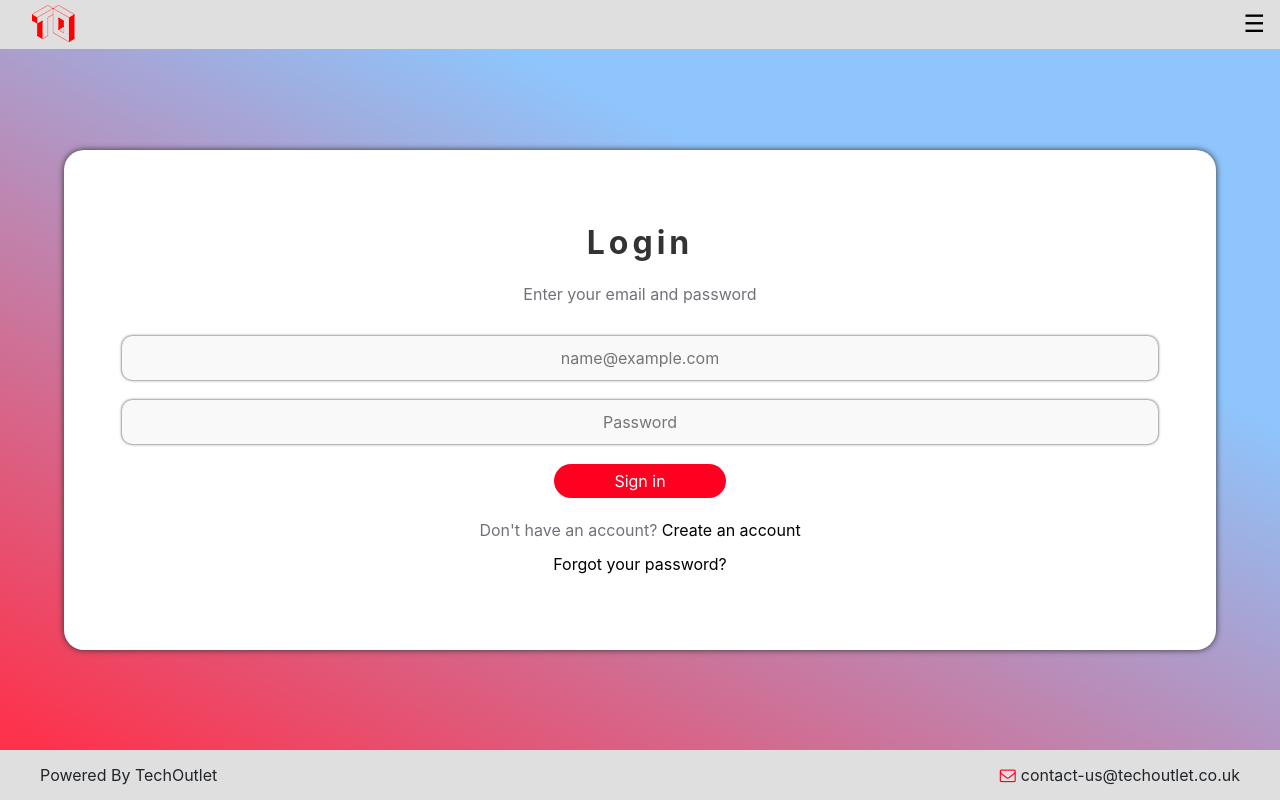
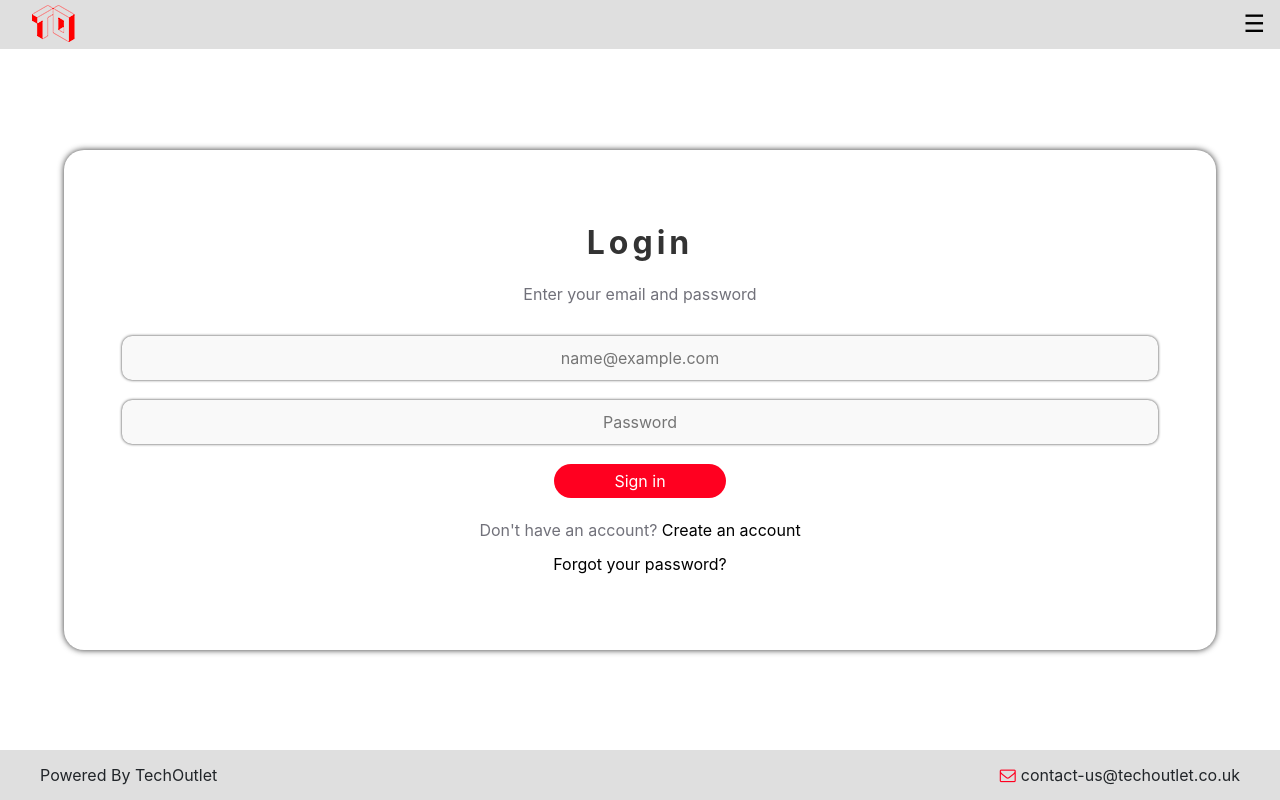
Before and after one commit to mraeaves/TechOutlet, a React (Vite) app: page /login in a window 1280 px wide. Built offline with nearby package versions, Linux system fonts and the light colour scheme; a web font is replaced by a local one.

Commit message:
body background amended

```diff
--- a/src/App.css
+++ b/src/App.css
@@ -13,4 +13,5 @@
 body {
     width: 100vw;
     height: 100vh;
+    background-color: var(--white);
 }
--- a/src/pages/Home/index.jsx
+++ b/src/pages/Home/index.jsx
@@ -1,6 +1,7 @@
 import Footer from '../../components/footer/footer';
 import TopNav from '../../components/nav/topnav';
 import Banner from './banner';
+import './home.css';
 
 function HomePage() {
   return (
--- a/src/pages/Login/login.css
+++ b/src/pages/Login/login.css
@@ -1,6 +1,4 @@
-body {
-    padding: 0;
-    margin: 0;
+.gradient_background {
     background: rgb(142,197,252);
     background: linear-gradient(206deg, rgba(142,197,252,1) 30%, rgba(255,0,32,0.8) 95%);
 }
```
Also changed, not shown: src/pages/Home/home.css (added).
